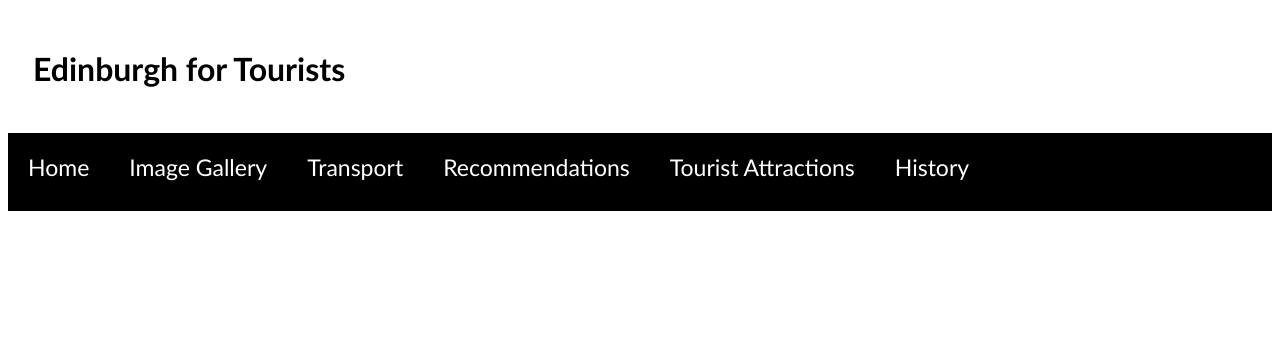
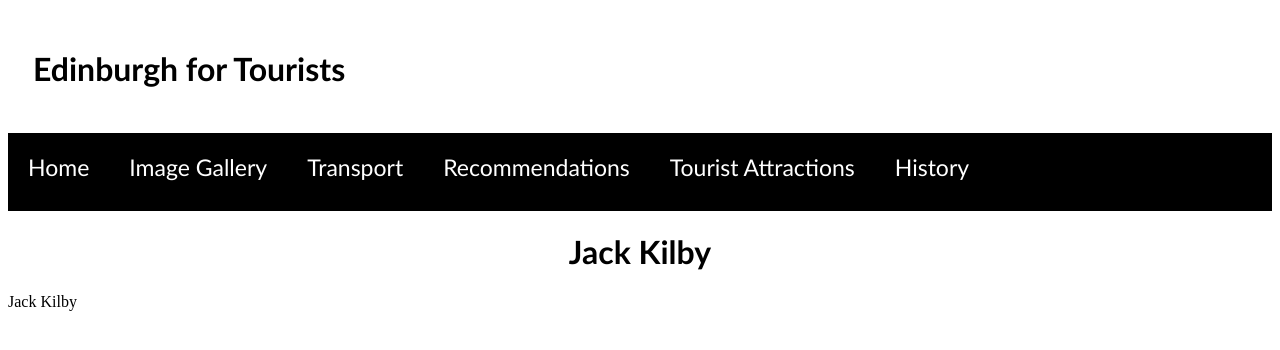
Before and after one commit to jakubk1308/SET08101-Group38, a plain HTML site: page docs/index.html in a window 1280 px wide. Drawn offline with Linux system fonts and the light colour scheme.

Commit message:
Updated index.hmtl
added h1 test

```diff
--- a/docs/index.html
+++ b/docs/index.html
@@ -28,7 +28,8 @@
 
 			</div>
 
-
+			<h1> Jack Kilby </h1
+			<h1> Jack Kilby </h1>
 
 	</body>
 </html>
```
